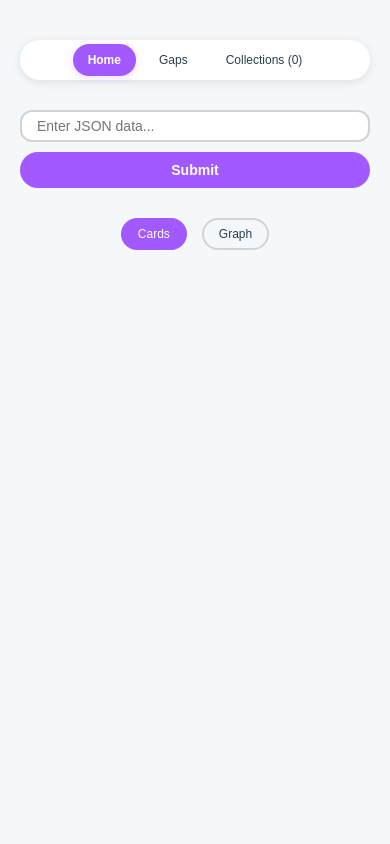
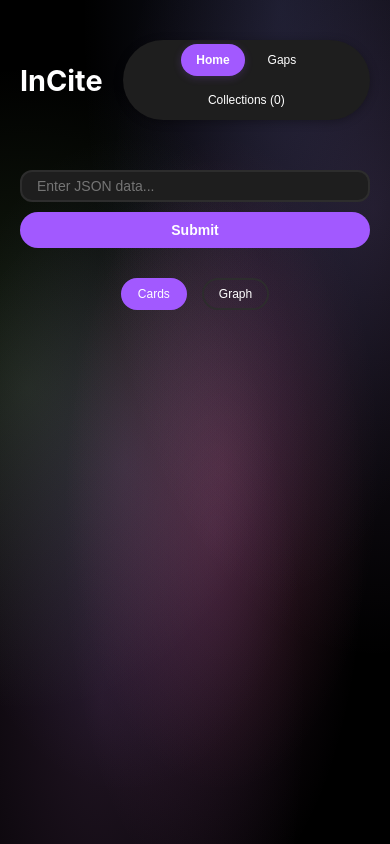
Before and after one commit to ngenethlis/ich25, a React (Create React App) app in the folder incite/: page / in a window 390 px wide. Built offline with nearby package versions, Linux system fonts and the light colour scheme.

Commit message:
dark mode

```diff
--- a/incite/src/App.css
+++ b/incite/src/App.css
@@ -1,16 +1,32 @@
 :root {
   --primary: #a259ff;
-  --secondary: #d3d3d3;
+  --secondary: #2d2d2d;
   --accent: #0acf83;
-  --background: #f5f8fa;
-  --text: #2c3e50;
+  --background: #121212;
+  --text: #ffffff;
+  --card-bg: #1e1e1e;
+  --hover-bg: #2d2d2d;
 }
 
 body {
-  background-color: var(--background);
+  background-color: hsla(289, 0%, 0%, 1);
+  background-image: radial-gradient(
+      at 55% 63%,
+      hsla(313, 68%, 67%, 0.15) 0px,
+      transparent 50%
+    ),
+    radial-gradient(at 26% 83%, hsla(291, 67%, 72%, 0.15) 0px, transparent 50%),
+    radial-gradient(at 72% 1%, hsla(233, 92%, 76%, 0.15) 0px, transparent 50%),
+    radial-gradient(at 7% 46%, hsla(101, 63%, 68%, 0.15) 0px, transparent 50%),
+    radial-gradient(at 57% 55%, hsla(351, 83%, 65%, 0.15) 0px, transparent 50%),
+    radial-gradient(at 32% 55%, hsla(245, 62%, 66%, 0.15) 0px, transparent 50%),
+    radial-gradient(at 96% 25%, hsla(273, 74%, 76%, 0.15) 0px, transparent 50%);
+  color: var(--text);
   margin: 0;
   -webkit-font-smoothing: antialiased;
   -moz-osx-font-smoothing: grayscale;
+  min-height: 100vh;
+  background-attachment: fixed;
 }
 
 .container {
@@ -27,11 +43,11 @@ body {
 
 /* Navigation Bar */
 .nav-bar {
+  flex-grow: 1;
   display: flex;
   justify-content: center;
-  gap: 15px;
-  background: white;
-  box-shadow: 0 2px 10px rgba(0, 0, 0, 0.1);
+  background: var(--card-bg);
+  box-shadow: 0 2px 10px rgba(0, 0, 0, 0.3);
   border-radius: 9999px;
   margin: 20px auto;
   padding: 6px;
@@ -58,7 +74,7 @@ body {
 }
 
 .nav-button:hover:not(.active-tab) {
-  background: rgba(162, 89, 255, 0.1);
+  background: rgba(162, 89, 255, 0.15);
 }
 
 /* Input Section */
@@ -73,6 +89,9 @@ body {
 .input-field {
   flex: 1;
   padding: 8px 20px;
+  background: var(--card-bg);
+  border-color: var(--secondary);
+  color: var(--text);
   font-size: 14px;
   border: 2px solid var(--secondary);
   border-radius: 12px;
@@ -148,18 +167,18 @@ body {
 }
 
 .card {
-  background: white;
+  background: var(--card-bg);
   padding: 20px;
   border-radius: 16px;
   cursor: pointer;
   transition: all 0.3s cubic-bezier(0.4, 0, 0.2, 1);
-  box-shadow: 0 4px 6px rgba(0, 0, 0, 0.05);
+  box-shadow: 0 4px 6px rgba(0, 0, 0, 0.3);
   position: relative;
 }
 
 .card:hover {
   transform: translateY(-5px);
-  box-shadow: 0 8px 15px rgba(0, 0, 0, 0.1);
+  box-shadow: 0 8px 15px rgba(0, 0, 0, 0.4);
 }
 
 /* Card header with title and favorite button on the right */
@@ -195,7 +214,7 @@ body {
 }
 
 .card-authors {
-  color: #666;
+  color: #b0b0b0;
   font-size: 0.95em;
   margin: 8px 0;
 }
@@ -208,7 +227,7 @@ body {
 }
 
 .card-keywords span {
-  background: #e8f0f7;
+  background: rgba(162, 89, 255, 0.1);
   color: var(--primary);
   padding: 6px 16px;
   border-radius: 9999px;
@@ -219,7 +238,7 @@ body {
 .card-meta {
   display: flex;
   justify-content: space-between;
-  color: #7f8c8d;
+  color: #909090;
   font-size: 0.8em;
   margin-top: 15px;
 }
@@ -240,7 +259,8 @@ body {
 }
 
 .card-detail-content {
-  background: white;
+  background: var(--card-bg);
+  color: var(--text);
   padding: 30px;
   border-radius: 24px;
   max-width: 800px;
@@ -270,19 +290,24 @@ body {
 }
 
 .close-button:hover {
-  background: rgba(0, 0, 0, 0.05);
+  background: var(--hover-bg);
   color: #333;
 }
 
 .detail-section {
   margin: 20px 0;
   padding: 20px;
-  background: #f8fafc;
+  background: var(--hover-bg);
   border-radius: 12px;
+}
+
+.detail-section a {
+  color: var(--primary);
 }
 
 .detail-section label {
   display: block;
+  background: var(--secondary);
   color: var(--primary);
   font-size: 0.9em;
   text-transform: uppercase;
@@ -310,9 +335,10 @@ body {
 
 /* Error Message */
 .error-message {
-  background: #ffe7e7;
-  color: #d33f49;
+  background: rgba(255, 71, 71, 0.15);
+  color: #ff4747;
   border: 2px solid #ffb8b8;
+  border-color: rgba(255, 71, 71, 0.3);
   border-radius: 12px;
   padding: 15px 20px;
   margin: 20px auto;
@@ -355,6 +381,7 @@ body {
 
   .display-button {
     padding: 4px 15px;
+    border-color: var(--secondary);
     height: 32px;
     font-size: 12px;
   }
@@ -363,4 +390,19 @@ body {
     padding: 20px;
     border-radius: 16px;
   }
+
+  .header {
+    display: flex;
+    align-items: center;
+    justify-content: space-between;
+    margin-bottom: 30px;
+    gap: 20px;
+  }
+
+  .title {
+    font-size: 1.8rem;
+    white-space: nowrap;
+    font-weight: bold;
+    margin: 0;
+  }
 }
--- a/incite/src/App.js
+++ b/incite/src/App.js
@@ -1,11 +1,14 @@
-import React, { useState } from 'react';
+import React, { useState, useEffect } from 'react';
 import './App.css';
 
 function App() {
     const [activeTab, setActiveTab] = useState('home');
     const [inputText, setInputText] = useState('');
     const [displayType, setDisplayType] = useState('cards');
-  const [cards, setCards] = useState([]);
+    const [cards, setCards] = useState(() => {
+        const savedCards = localStorage.getItem('cards');
+        return savedCards ? JSON.parse(savedCards) : [];
+    });
     const [error, setError] = useState('');
     const [selectedCard, setSelectedCard] = useState(null);
 
@@ -16,6 +19,10 @@ function App() {
             )
         );
     };
+
+    useEffect(() => {
+        localStorage.setItem('cards', JSON.stringify(cards));
+    }, [cards]);
 
     const isValidCardData = (data) => {
         return (
@@ -38,6 +45,15 @@ function App() {
         try {
             const inputData = JSON.parse(inputText);
 
+            const existingCards = new Map(cards.map(card => [card.name, card]));
+
+            const processPaper = (paper) => {
+                return existingCards.get(paper.name) || {
+                    ...paper,
+                    isFavourite: false
+                };
+            };
+
             if (inputData.papers && Array.isArray(inputData.papers)) {
                 const invalidPapers = inputData.papers.filter(
                     (paper) => !isValidCardData(paper)
@@ -45,24 +61,24 @@ function App() {
                 if (invalidPapers.length > 0) {
                     throw new Error('Some papers are missing required fields');
                 }
-        setCards([
-          ...cards,
-          ...inputData.papers.map((paper) => ({
-            ...paper,
-            isFavorite: false,
-          })),
+                const newCards = inputData.papers.map(processPaper);
+                setCards(prev => [
+                    ...prev,
+                    ...newCards.filter(newCard =>
+                        !prev.some(existing => existing.name === newCard.name)
+                    )
                 ]);
             } else {
                 if (!isValidCardData(inputData)) {
                     throw new Error('Invalid JSON structure. Missing required fields.');
                 }
-        setCards([
-          ...cards,
-          {
-            ...inputData,
-            isFavorite: false,
-          },
+                const newCard = processPaper(inputData);
+                if (!cards.some(existing => existing.name === newCard.name)) {
+                setCards(prev => [
+                    ...prev,
+                    newCard
                 ]);
+            }
             }
 
             setInputText('');
@@ -115,7 +131,8 @@ function App() {
 
     return (
         <div className="container">
-      {/* Navigation Bar */}
+        <div className="header">
+        <h1 className="title">InCite</h1>
         <div className="nav-bar">
         {['home', 'gaps', 'collections'].map((tab) => (
             <button
@@ -127,6 +144,7 @@ function App() {
             {tab === 'collections' && ` (${favoritesCount})`}
             </button>
         ))}
+        </div>
         </div>
 
         {activeTab === 'collections' ? (
```
Lines whose indentation alone changed are shown as unchanged.
